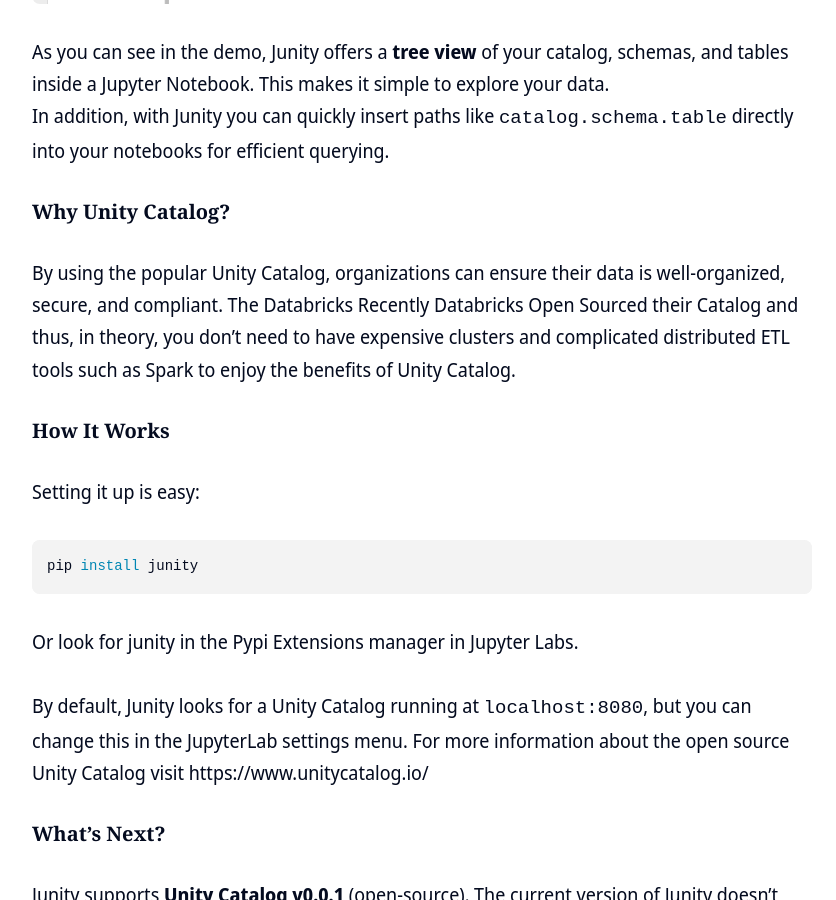
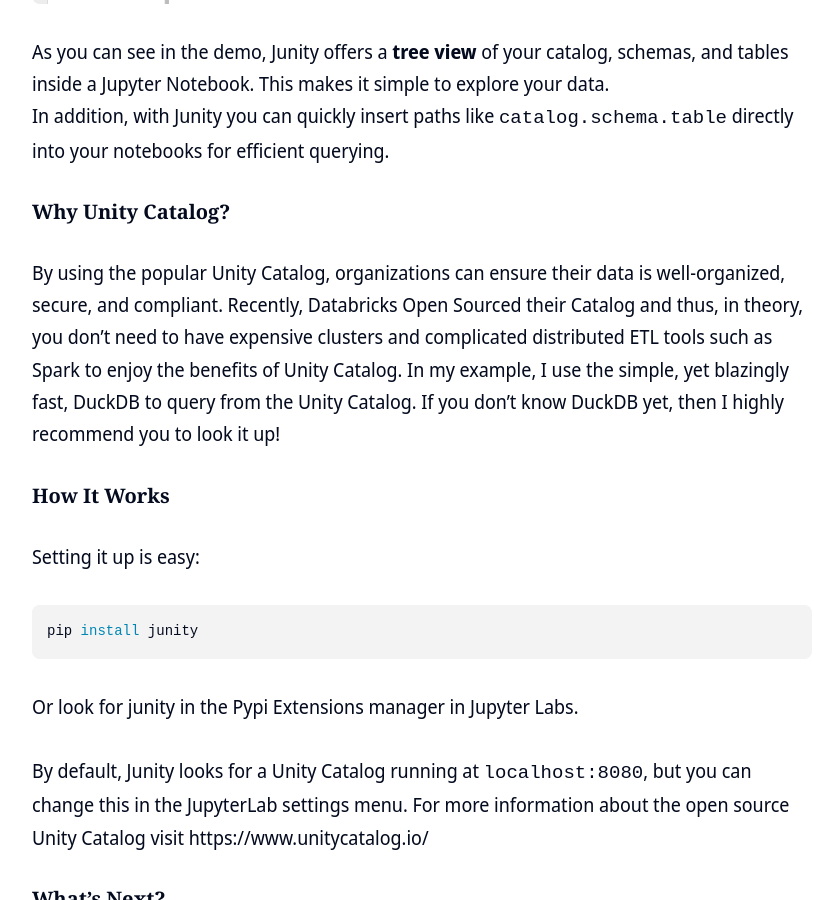
Before and after one commit to dan1elt0m/dan1elt0m.github.io, a Jekyll site: the page built from _posts/2024-09-09-junity.md, in a window 1280 px wide and 900 px high, scrolled down 1941 px. Shown: the whole window, without its empty margins (218-1054 px from the left). Built offline with Jekyll 4.4.1, drawn with Linux system fonts in a browser that asks for light colours; nearby versions of some CDN libraries.

Commit message:
Update blog post

```diff
--- a/_posts/2024-09-09-junity.md
+++ b/_posts/2024-09-09-junity.md
@@ -23,11 +23,10 @@
 In addition, with Junity you can quickly insert paths like `catalog.schema.table` directly into your notebooks for efficient querying.
 
 #### Why Unity Catalog?
-By using the popular Unity Catalog, organizations can ensure their data is well-organized, secure, and compliant. The Databricks
-Recently Databricks Open Sourced their Catalog and thus, in theory,
+By using the popular Unity Catalog, organizations can ensure their data is well-organized, secure, and compliant.
+Recently, Databricks Open Sourced their Catalog and thus, in theory,
 you don't need to have expensive clusters and complicated distributed ETL tools such as Spark to enjoy the benefits of Unity Catalog.
-
-
+In my example, I use the simple, yet blazingly fast, DuckDB to query from the Unity Catalog. If you don't know DuckDB yet, then I highly recommend you to look it up!
 
 #### How It Works
 Setting it up is easy:
```
